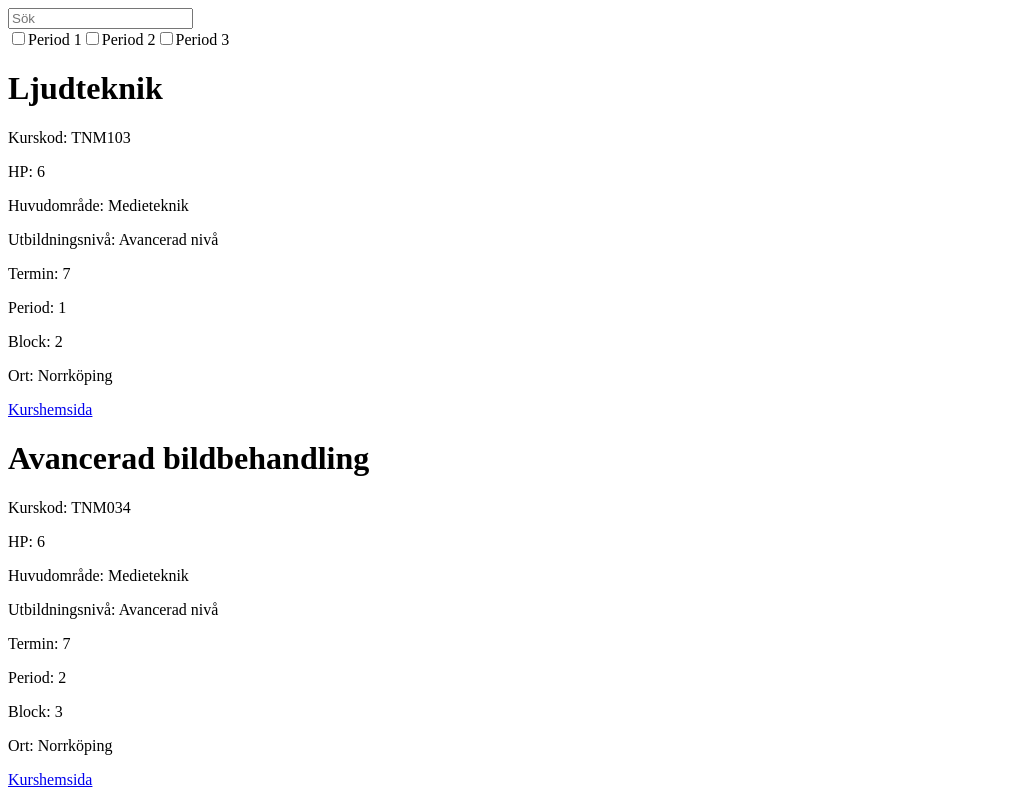
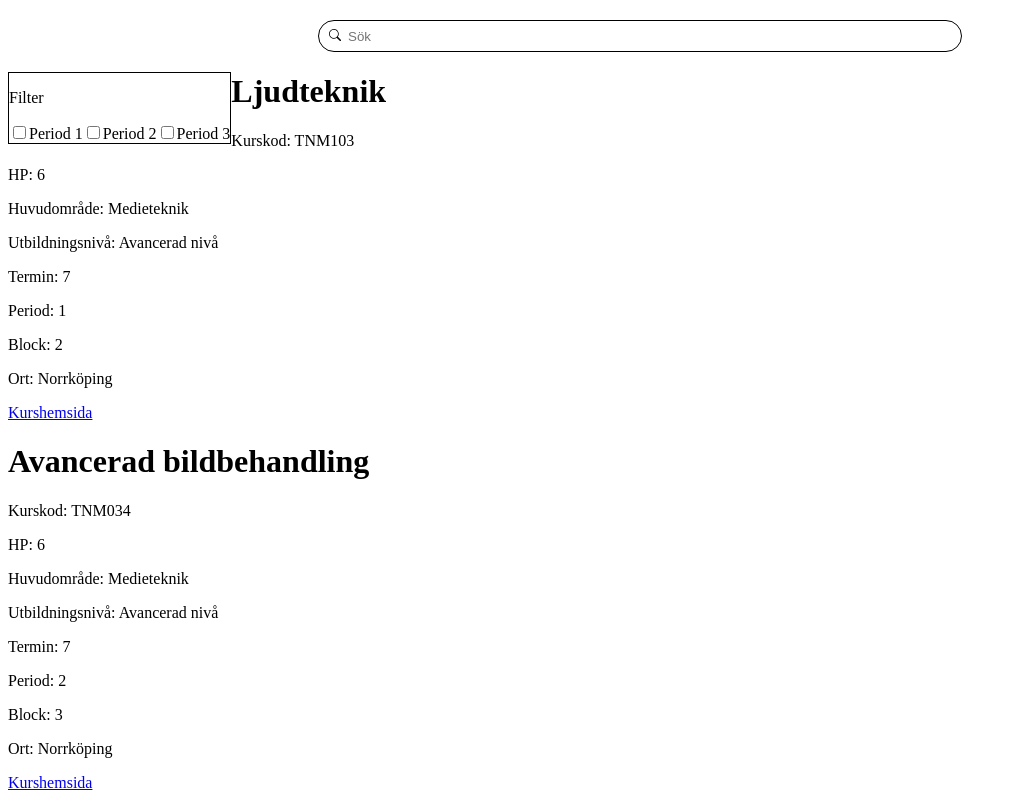
Before and after one commit to jronnefalk/lithe_val, a React (Create React App) app: page / in a window 1280 px wide. Shown: the top 800 px of the page, without its empty margins (0-1017 px from the left). Built offline with nearby package versions, Linux system fonts and the light colour scheme.

Commit message:
Sökfunktion
Klar med hur sökfunktionen ska vara och börjar smått på filter

```diff
--- a/package.json
+++ b/package.json
@@ -10,6 +10,7 @@
     "puppeteer": "^19.7.2",
     "react": "^18.2.0",
     "react-dom": "^18.2.0",
+    "react-icons": "^4.8.0",
     "react-scripts": "5.0.1",
     "web-vitals": "^2.1.4"
   },
--- a/src/App.js
+++ b/src/App.js
@@ -14,6 +14,14 @@ import Signup from "./components/Signup";
 import Kurs from "./components/Kurs";
 import Filters from "./components/Filters";
 
+// inkoner
+import{ BsSearch } from "react-icons/bs";
+
+//design
+import './design/filter.css';
+import './design/kurser.css';
+import './design/sök.css';
+
 function App() {
   const [query, setQuery] = useState("");
   const filteredKurser = filterKurser(kurser, query);
@@ -21,11 +29,16 @@ function App() {
   return (
     <div className="App">
       <div>
-        <input
-          placeholder="Sök"
+        <div className="sök">
+          <span className="sök_ikon"><BsSearch size={12}/></span>
+        <input className="sök_text"
+          type="text"
+          placeholder= "Sök"
           onChange={(event) => setQuery(event.target.value)}
         />
-        <div>
+        </div>
+        <div className="filter">
+          <p>Filter</p>
           <Filters />
         </div>
       </div>
--- a/src/design/filter.css
+++ b/src/design/filter.css
@@ -0,0 +1,4 @@
+.filter {
+    float: left;
+    border: 0.5px solid black;
+}
--- /dev/null
+++ b/src/design/sök.css
@@ -0,0 +1,27 @@
+.sök{
+    display: flex;
+
+    margin-left: auto;
+    margin-right: auto;
+    margin-bottom: 20px;
+    margin-top: 20px;
+
+    padding-left: 10px;
+
+    height: 30px;
+    width: 50%;
+
+    border: 0.5px solid black;
+    border-radius: 30px;
+
+}
+.sök_ikon{
+    margin-top: auto;
+    margin-bottom: auto;
+    margin-right: 5px;
+
+}
+.sök_text{
+    border: none;
+    outline: none;
+}
```
